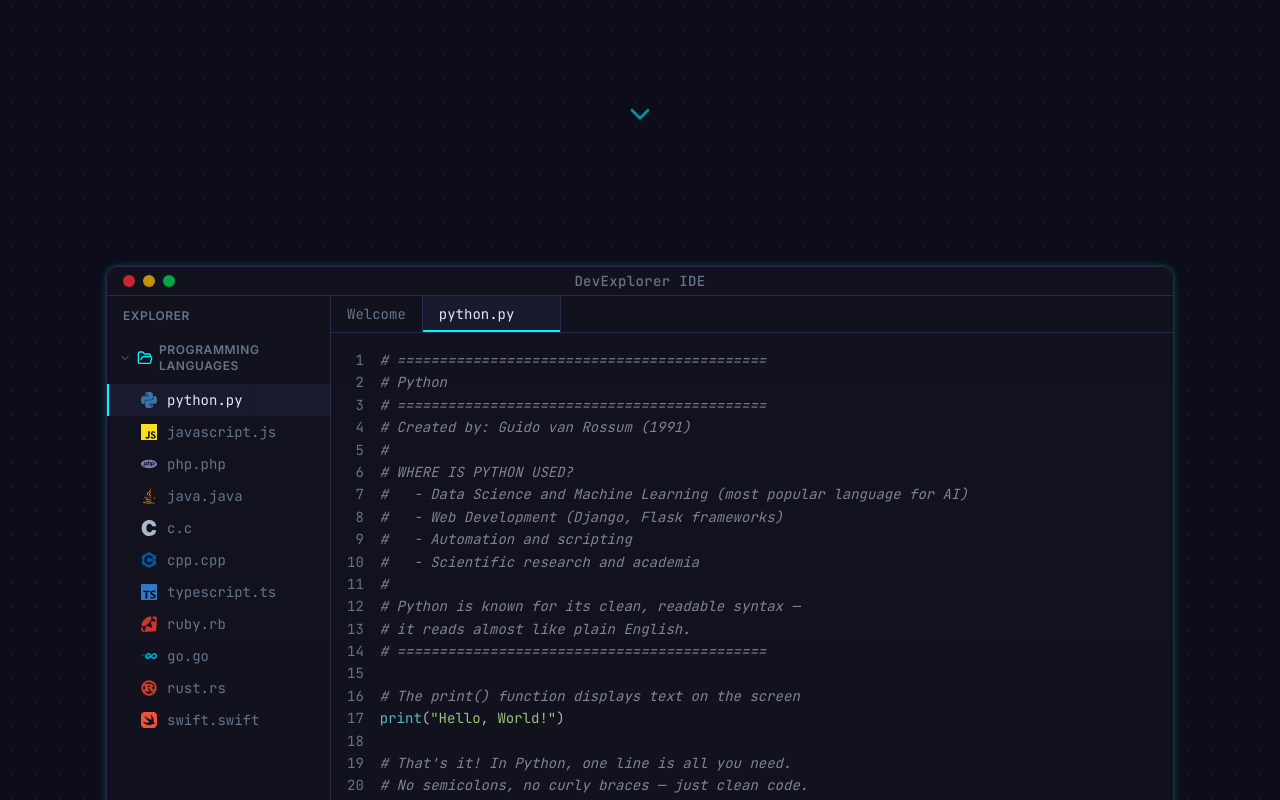
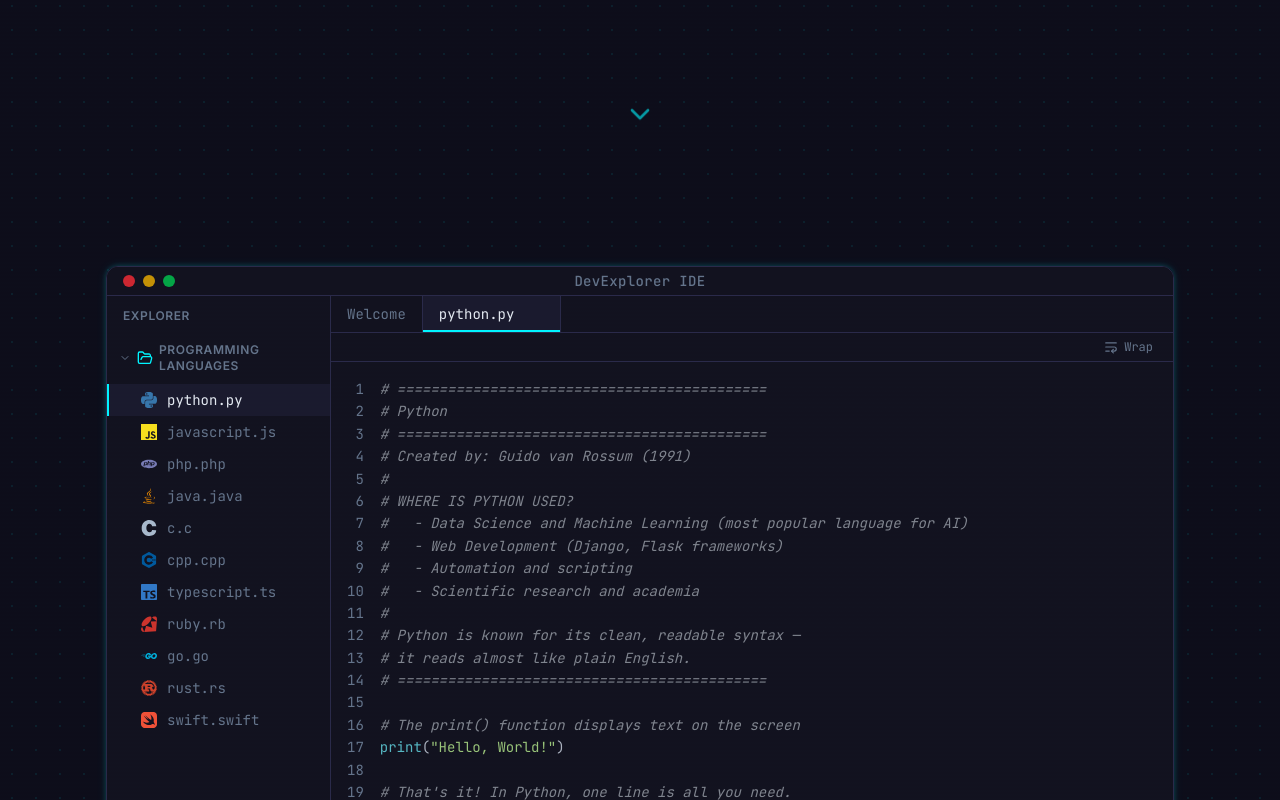
Before and after one commit to kenth-dev/DevExplorer, a React (Vite) app: page / in a window 1280 px wide. Both pictures are taken after a click on the button "python.py". Shown: the part 630-1430 px from the top of the page. Built offline with nearby package versions, Linux system fonts and the light colour scheme.

Commit message:
feat: add word wrap functionality to the editor and update welcome tab with usage tip

```diff
--- a/src/components/IDE/Editor.tsx
+++ b/src/components/IDE/Editor.tsx
@@ -1,4 +1,5 @@
 import { useEffect, useState, useRef } from 'react';
+import { WrapText } from 'lucide-react';
 import { createHighlighter, type Highlighter } from 'shiki';
 import { languages } from '@/data/languages';
 import LineNumbers from './LineNumbers';
@@ -40,6 +41,7 @@ function SkeletonLoader() {
 export default function Editor({ activeTabId }: EditorProps) {
   const [highlighter, setHighlighter] = useState<Highlighter | null>(null);
   const [highlightedHtml, setHighlightedHtml] = useState<string>('');
+  const [wordWrap, setWordWrap] = useState(false);
   const scrollRef = useRef<HTMLDivElement>(null);
 
   // Initialize Shiki once
@@ -88,14 +90,34 @@ export default function Editor({ activeTabId }: EditorProps) {
   }
 
   return (
-    <div ref={scrollRef} className="flex-1 overflow-auto bg-surface">
-      <div className="flex min-h-full">
-        <LineNumbers count={lineCount} />
-        <div className="flex-1 py-4 pr-4 overflow-x-auto">
-          <div
-            className="shiki-wrapper"
-            dangerouslySetInnerHTML={{ __html: highlightedHtml }}
-          />
+    <div className="flex flex-col flex-1 min-h-0 bg-surface">
+      {/* Toolbar */}
+      <div className="flex items-center justify-end px-3 py-1 border-b border-border bg-surface">
+        <button
+          onClick={() => setWordWrap((w) => !w)}
+          title={wordWrap ? 'Disable word wrap' : 'Enable word wrap'}
+          aria-label={wordWrap ? 'Disable word wrap' : 'Enable word wrap'}
+          aria-pressed={wordWrap}
+          className={`flex items-center gap-1.5 px-2 py-0.5 rounded text-xs font-mono transition-colors focus-visible:outline-none focus-visible:ring-1 focus-visible:ring-accent-cyan ${
+            wordWrap
+              ? 'text-accent-cyan bg-accent-cyan/10'
+              : 'text-text-muted hover:text-text-primary'
+          }`}
+        >
+          <WrapText className="w-3.5 h-3.5" />
+          <span className="hidden sm:inline">Wrap</span>
+        </button>
+      </div>
+
+      <div ref={scrollRef} className="flex-1 overflow-auto">
+        <div className="flex min-h-full">
+          {!wordWrap && <LineNumbers count={lineCount} />}
+          <div className={`flex-1 py-4 pr-4 ${wordWrap ? 'pl-4 shiki-wrap' : 'overflow-x-auto'}` }>
+            <div
+              className="shiki-wrapper"
+              dangerouslySetInnerHTML={{ __html: highlightedHtml }}
+            />
+          </div>
         </div>
       </div>
     </div>
--- a/src/components/IDE/TabBar.tsx
+++ b/src/components/IDE/TabBar.tsx
@@ -38,7 +38,7 @@ export default function TabBar({ tabs, activeTabId, onSwitchTab, onCloseTab }: T
                   e.stopPropagation();
                   onCloseTab(tab.id);
                 }}
-                className="ml-1 p-0.5 rounded hover:bg-border/60 opacity-0 group-hover:opacity-100 transition-opacity focus:opacity-100 focus-visible:outline-none focus-visible:ring-1 focus-visible:ring-accent-cyan cursor-pointer"
+                className="ml-1 p-0.5 rounded hover:bg-border/60 opacity-60 md:opacity-0 md:group-hover:opacity-100 transition-opacity focus:opacity-100 focus-visible:outline-none focus-visible:ring-1 focus-visible:ring-accent-cyan cursor-pointer"
               >
                 <X className="w-3.5 h-3.5" aria-hidden="true" />
               </button>
--- a/src/components/IDE/WelcomeTab.tsx
+++ b/src/components/IDE/WelcomeTab.tsx
@@ -9,7 +9,7 @@ export default function WelcomeTab() {
 
       <section className="mb-6">
         <h3 className="text-base font-semibold text-text-primary mb-2">
-          👋 What is this?
+          What is this?
         </h3>
         <p className="text-text-muted">
           This is an interactive code explorer built for students like you.
@@ -19,7 +19,7 @@ export default function WelcomeTab() {
 
       <section className="mb-6">
         <h3 className="text-base font-semibold text-text-primary mb-2">
-          📁 How to explore languages
+          How to explore languages
         </h3>
         <p className="text-text-muted mb-1">
           Look at the left sidebar under{' '}
@@ -32,7 +32,7 @@ export default function WelcomeTab() {
 
       <section className="mb-6">
         <h3 className="text-base font-semibold text-text-primary mb-2">
-          💬 What are comments?
+          What are comments?
         </h3>
         <p className="text-text-muted mb-3">
           Comments are notes that programmers write in their code for humans to
@@ -55,7 +55,7 @@ export default function WelcomeTab() {
 
       <section className="mb-6">
         <h3 className="text-base font-semibold text-text-primary mb-2">
-          📌 What will I see in each file?
+          What will I see in each file?
         </h3>
         <p className="text-text-muted mb-2">
           Each file contains a &quot;Hello World&quot; program — the very first thing most
@@ -68,9 +68,21 @@ export default function WelcomeTab() {
         </ul>
       </section>
 
+      <section className="mb-6">
+        <h3 className="text-base font-semibold text-text-primary mb-2">
+          Tip: Word Wrap
+        </h3>
+        <p className="text-text-muted">
+          Long lines of code can be cut off on smaller screens. Click the{' '}
+          <span className="text-accent-cyan">Wrap</span> button in the top-right
+          corner of the editor to enable word wrap — this makes all code visible
+          without scrolling sideways.
+        </p>
+      </section>
+
       <section>
         <h3 className="text-base font-semibold text-text-primary mb-2">
-          🚀 Ready to start?
+          Ready to start?
         </h3>
         <p className="text-accent-cyan">
           Click any language file on the left to begin exploring!
--- a/src/styles/globals.css
+++ b/src/styles/globals.css
@@ -159,6 +159,14 @@ body {
   min-width: max-content;
 }
 
+/* Word wrap mode */
+.shiki-wrap .shiki code {
+  min-width: unset;
+  white-space: pre-wrap;
+  word-break: normal;
+  overflow-wrap: anywhere;
+}
+
 /* Glitch pseudo-element support */
 .glitch-text {
   position: relative;
```
